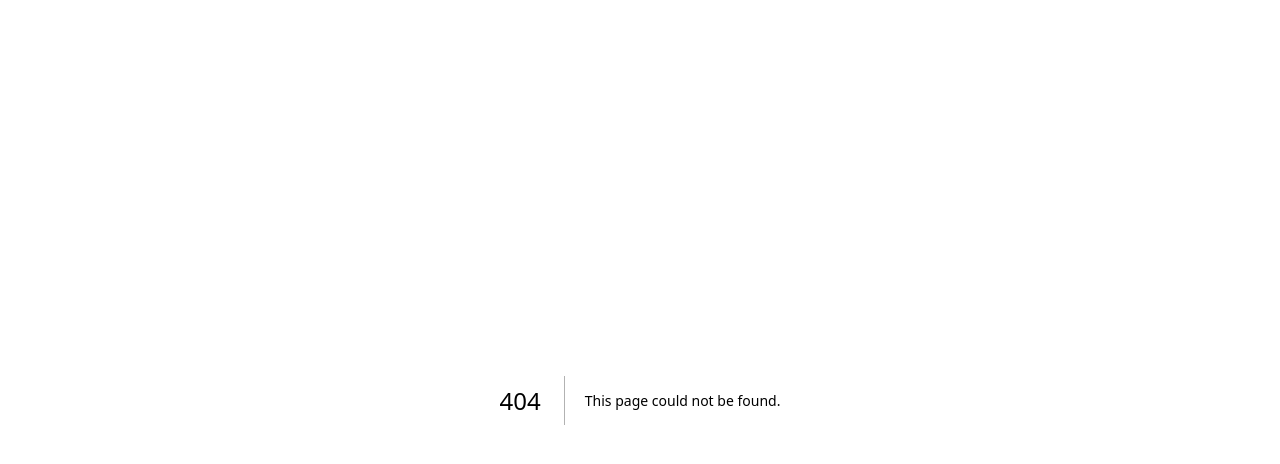
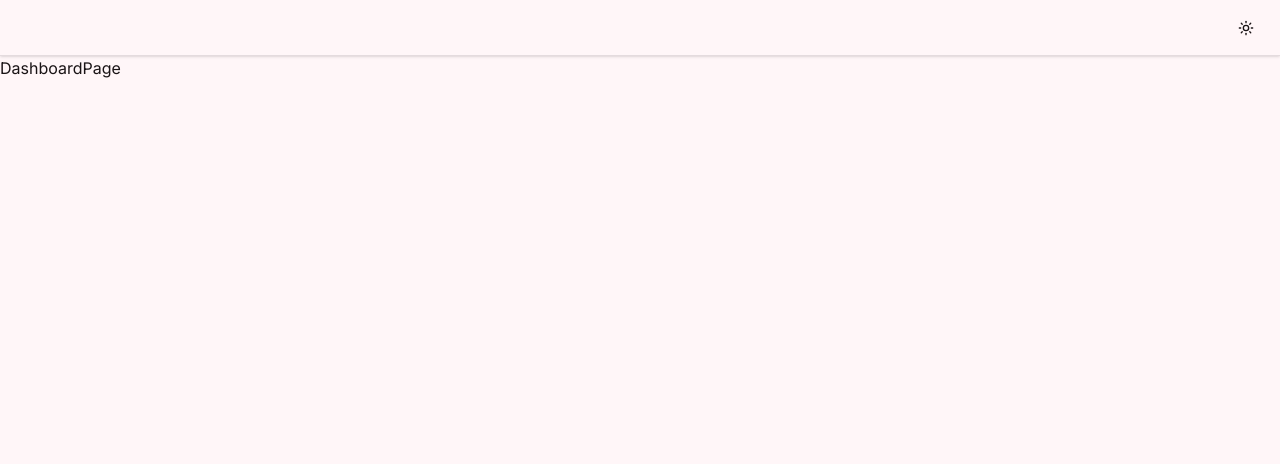
Before and after one commit to Poojan38380/NextJs-Role-Based-Auth-Template, a Next.js app: page /dashboard in a window 1280 px wide. Before the commit this address had no page. Shown: the top 464 px of the page. Built offline with nearby package versions, Linux system fonts and the light colour scheme.

Commit message:
Shifted the auth pages to /auth route to help set up the middleware.

```diff
--- a/app/(home)/_components/header.tsx
+++ b/app/(home)/_components/header.tsx
@@ -92,7 +92,7 @@ const Header = () => {
               </Link>
             ) : (
               <div className="flex items-center space-x-4">
-                <Link href="/login">
+                <Link href="/auth/login">
                   <ShimmerButton className="px-4 py-1 ">Login</ShimmerButton>
                 </Link>
               </div>
--- a/app/(home)/(auth pages)/login/page.tsx
+++ b/app/(home)/auth/login/page.tsx
@@ -31,9 +31,9 @@ const formSchema = z.object({
 });
 
 const LoginPage = () => {
+  const router = useRouter();
   const [showPassword, setShowPassword] = useState(false);
   const [loading, setLoading] = useState(false);
-  const router = useRouter();
   const { theme } = useTheme();
 
   const form = useForm<z.infer<typeof formSchema>>({
@@ -159,7 +159,7 @@ const LoginPage = () => {
               <p className="text-sm text-gray-500">
                 Do not have an account?{" "}
                 <a
-                  href="/signup"
+                  href="/auth/signup"
                   className="text-primary hover:text-primary/80 font-medium"
                 >
                   Sign up
--- a/app/(home)/(auth pages)/signup/page.tsx
+++ b/app/(home)/auth/signup/page.tsx
@@ -189,7 +189,7 @@ const SignUpPage = () => {
               <p className="text-sm text-gray-500">
                 Already have an account?{" "}
                 <a
-                  href="/login"
+                  href="/auth/login"
                   className="text-primary hover:text-primary/80 font-medium"
                 >
                   Sign in
--- /dev/null
+++ b/app/dashboard/layout.tsx
@@ -0,0 +1,24 @@
+import { ThemeToggleButton } from "@/components/theme/ThemeSelectorButton";
+import InstallAppButton from "../../components/install-app-button";
+
+export default function AdminLayout({
+  children,
+}: Readonly<{
+  children: React.ReactNode;
+}>) {
+  return (
+    <>
+      <header className="flex  shadow-sm z-10 border-b h-14  items-center ">
+        <div className="flex items-center gap-2 px-4 w-full">
+          <div className="flex justify-end w-full items-center">
+            <div className="flex items-center gap-2">
+              <InstallAppButton />
+              <ThemeToggleButton />
+            </div>
+          </div>
+        </div>
+      </header>
+      {children}
+    </>
+  );
+}
--- /dev/null
+++ b/app/dashboard/page.tsx
@@ -0,0 +1,7 @@
+import React from "react";
+
+const DashboardPage = () => {
+  return <div>DashboardPage</div>;
+};
+
+export default DashboardPage;
--- a/middleware.ts
+++ b/middleware.ts
@@ -3,19 +3,19 @@ import { auth } from "./lib/auth";
 
 export default auth((req) => {
   const session = req.auth;
-  const isAdminRoute = req.nextUrl.pathname.startsWith("/admin");
+  const isAdminRoute = req.nextUrl.pathname.startsWith("/dashboard");
 
   if (isAdminRoute) {
     if (!session) {
-      return NextResponse.redirect(new URL("/login", req.url));
+      return NextResponse.redirect(new URL("/auth/login", req.url));
     }
 
     if (!session.user) {
-      return NextResponse.redirect(new URL("/login", req.url));
+      return NextResponse.redirect(new URL("/auth/login", req.url));
     }
   }
 });
 
 export const config = {
-  matcher: ["/admin/:path*"],
+  matcher: ["/dashboard/:path*"],
 };
```
Also changed, not shown: app/(home)/auth/_actions/auth_actions.ts (renamed from app/(home)/(auth pages)/_actions/auth_actions.ts).
